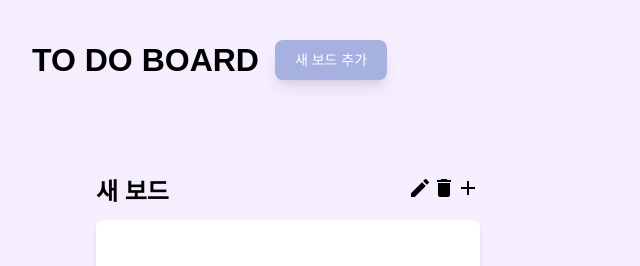
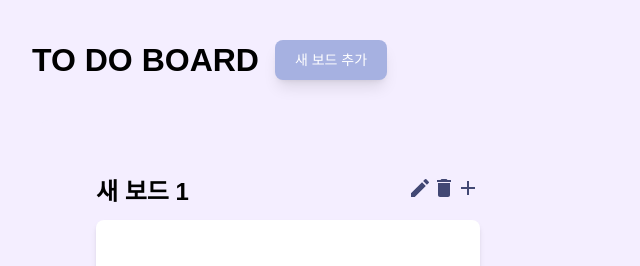
Before and after one commit to yCZwIqY/ljy_ToDoPage, a Next.js app: page / in a window 1280 px wide. Both pictures are taken after a click on the button "새 보드 추가". Shown: the top 266 px of the page, without its empty margins (0-640 px from the left). Built offline with nearby package versions, Linux system fonts and the light colour scheme.

Commit message:
[FIX] 컴포넌트 구조 개선

```diff
--- a/app/_components/BoardItem.tsx
+++ b/app/_components/BoardItem.tsx
@@ -1,12 +1,11 @@
 'use client';
-import React, { useEffect, useRef, useState } from 'react';
+import React from 'react';
 import useBoardsStore from '@/store/useBoardsStore';
-import { MdDelete, MdEdit } from 'react-icons/md';
-import { IoIosCheckmarkCircle } from 'react-icons/io';
 import { BiPlus } from 'react-icons/bi';
 import useTodoStore from '@/store/useTodoStore';
 import TodoItem from '@/app/_components/TodoItem';
 import DnDItem from '@/app/_components/DnDItem';
+import EditableText from '@/app/_components/EditableText';
 
 interface BoardItemProps {
     id: number;
@@ -15,31 +14,13 @@ interface BoardItemProps {
 
 const BoardItem = ({ id, name }: BoardItemProps) => {
     const { editBoard, removeBoard } = useBoardsStore();
-    const [editMode, setEditMode] = useState<boolean>(false);
-    const [inputValue, setInputValue] = useState<string>(name);
-    const inputRef = useRef<HTMLInputElement>(null);
     const { addTodo, getTodos } = useTodoStore();
-
-    useEffect(() => {
-        if (editMode && inputRef.current) {
-            inputRef.current.focus();
-        }
-    }, [editMode]);
-
-    const onChange = (e) => {
-        setInputValue(e.target.value);
-    };
-
-    const onEdit = () => {
-        setEditMode(true);
-    };
 
     const onDelete = () => {
         removeBoard(id!);
     };
-    const onComplete = () => {
-        editBoard(id!, { name: inputValue });
-        setEditMode(false);
+    const onComplete = (value) => {
+        editBoard(id!, { name: value });
     };
 
     const onAddTodo = () => {
@@ -47,42 +28,21 @@ const BoardItem = ({ id, name }: BoardItemProps) => {
     };
     return (
         <div className={'min-w-96 h-full flex flex-col text-subtitle mb-3 '}>
-            <div className={'flex justify-between mb-3'}>
-                {editMode ? (
-                    <>
-                        <input
-                            className={
-                                'bg-transparent border-none outline-none underline underline-offset-4'
-                            }
-                            ref={inputRef}
-                            value={inputValue}
-                            onChange={onChange}
-                            onBlur={onComplete}
-                        />
-                        <button onClick={onComplete}>
-                            <IoIosCheckmarkCircle />
-                        </button>
-                    </>
-                ) : (
-                    <>
-                        <h3>{name}</h3>
-                        <span>
-                            <button onClick={onEdit}>
-                                <MdEdit />
-                            </button>
-                            <button onClick={onDelete}>
-                                <MdDelete />
-                            </button>
-                            <button onClick={onAddTodo}>
-                                <BiPlus />
-                            </button>
-                        </span>
-                    </>
-                )}
+            <div className={'flex justify-center items-start mb-3'}>
+                <EditableText
+                    onComplete={onComplete}
+                    onDelete={onDelete}
+                    defaultValue={name}
+                >
+                    <h3>{name}</h3>
+                </EditableText>
+                <button onClick={onAddTodo}>
+                    <BiPlus color={'#424874'} />
+                </button>
             </div>
             <div
                 className={
-                    'bg-white flex-1 rounded-lg shadow-md overflow-y-scroll'
+                    'bg-white flex-1 rounded-lg shadow-md overflow-y-scroll p-2'
                 }
             >
                 {getTodos(id).map((todo) => (
--- a/app/_components/BoardList.tsx
+++ b/app/_components/BoardList.tsx
@@ -42,14 +42,6 @@ const BoardList = () => {
         }
     }, [todos]);
 
-    const onDragComplete = (type: DragType, target: DragItem) => {
-        if (type === 'board') {
-            editBoard(target.id!, target as Board);
-        } else {
-            editTodo(target.id!, target as Todo);
-        }
-    };
-
     const onBoardMove = (target: Board) => {
         editBoard(target.id!, target);
     };
--- a/app/_components/DnDProvider.tsx
+++ b/app/_components/DnDProvider.tsx
@@ -38,6 +38,8 @@ const DnDProvider = ({
     const [dragTarget, setDragTarget] = useState<DragItem | null>(null);
     const [dragType, setDragType] = useState<DragType | null>(null);
 
+    const LAST_ORDER = 999;
+
     const onDragStart = (e, target: DragItem, type: DragType) => {
         e.stopPropagation();
         setDragTarget(target);
@@ -72,7 +74,7 @@ const DnDProvider = ({
             onTodoMove({
                 ...dragTarget,
                 boardId: dropTarget.id,
-                order: 999,
+                order: LAST_ORDER,
             } as Todo);
         }
     };
--- /dev/null
+++ b/app/_components/EditableText.tsx
@@ -0,0 +1,82 @@
+import React, { ReactNode, useEffect, useRef, useState } from 'react';
+import { MdDelete, MdEdit } from 'react-icons/md';
+import { IoIosCheckmarkCircle } from 'react-icons/io';
+
+interface EditableText {
+    type?: 'text' | 'textarea';
+    onComplete: (value: string) => void;
+    onDelete: () => void;
+    children: ReactNode;
+    defaultValue: string;
+}
+
+const EditableText = ({
+    type = 'text',
+    onComplete,
+    onDelete,
+    children,
+    defaultValue,
+}: EditableText) => {
+    const [editMode, setEditMode] = useState<boolean>(false);
+    const [inputValue, setInputValue] = useState<string>(defaultValue);
+    const inputRef = useRef<HTMLInputElement>(null);
+    const textAreaRef = useRef<HTMLTextAreaElement>(null);
+
+    useEffect(() => {
+        if (editMode) {
+            if (inputRef.current) inputRef.current.focus();
+            if (textAreaRef.current) textAreaRef.current.focus();
+        }
+    }, [editMode]);
+
+    const onEdit = () => {
+        setEditMode(true);
+    };
+
+    const onSave = () => {
+        setEditMode(false);
+        onComplete(inputValue);
+    };
+    return (
+        <div className={'flex-1 flex justify-between gap-2'}>
+            {editMode ? (
+                <>
+                    {type === 'text' ? (
+                        <input
+                            className={
+                                'w-full bg-transparent border-b-2 border-mute-default outline-none'
+                            }
+                            ref={inputRef}
+                            value={inputValue}
+                            onChange={(e) => setInputValue(e.target.value)}
+                        />
+                    ) : (
+                        <textarea
+                            className={'flex-1 border rounded-md resize-none'}
+                            ref={textAreaRef}
+                            value={inputValue}
+                            onChange={(e) => setInputValue(e.target.value)}
+                        />
+                    )}
+                    <button onClick={onSave}>
+                        <IoIosCheckmarkCircle color={'#424874'} />
+                    </button>
+                </>
+            ) : (
+                <>
+                    {children}
+                    <span>
+                        <button onClick={onEdit}>
+                            <MdEdit color={'#424874'} />
+                        </button>
+                        <button onClick={onDelete}>
+                            <MdDelete color={'#424874'} />
+                        </button>
+                    </span>
+                </>
+            )}
+        </div>
+    );
+};
+
+export default EditableText;
--- a/app/_components/TodoItem.tsx
+++ b/app/_components/TodoItem.tsx
@@ -1,8 +1,7 @@
-import React, { useState } from 'react';
+import React from 'react';
 import dayjs from 'dayjs';
-import { MdDelete, MdEdit } from 'react-icons/md';
-import { IoIosCheckmarkCircle } from 'react-icons/io';
 import useTodoStore, { Todo } from '@/store/useTodoStore';
+import EditableText from '@/app/_components/EditableText';
 
 interface TodoItemProps extends Todo {
     id: number;
@@ -10,19 +9,13 @@ interface TodoItemProps extends Todo {
 
 const TodoItem = (todo: TodoItemProps) => {
     const { id, content, createdAt } = todo;
-    const [editMode, setEditMode] = useState(false);
-    const [inputValue, setInputValue] = useState(content);
     const { editTodo, remoteTodo } = useTodoStore();
 
-    const onEdit = () => {
-        setEditMode(true);
-    };
     const onDelete = () => {
         remoteTodo(id);
     };
-    const onComplete = () => {
-        editTodo(id, { ...todo, content: inputValue, createdAt: new Date() });
-        setEditMode(false);
+    const onComplete = (value) => {
+        editTodo(id, { ...todo, content: value, createdAt: new Date() });
     };
 
     return (
@@ -31,40 +24,19 @@ const TodoItem = (todo: TodoItemProps) => {
                 'p-4 m-3 rounded-lg shadow-lg flex justify-between gap-2 text-body'
             }
         >
-            {editMode ? (
-                <>
-                    <textarea
-                        value={inputValue}
-                        onChange={(e) => setInputValue(e.target.value)}
-                        className={'flex-1 border rounded-md resize-none'}
-                        onBlur={onComplete}
-                    ></textarea>
-                    <button onClick={onComplete}>
-                        <IoIosCheckmarkCircle />
-                    </button>
-                </>
-            ) : (
-                <>
-                    <div>
-                        <div className={'whitespace-break-spaces'}>
-                            {content}
-                        </div>
-                        <div className={'text-sm text-mute-default mt-3'}>
-                            {dayjs(createdAt).format('YYYY-MM-DD')}
-                        </div>
+            <EditableText
+                type={'textarea'}
+                onComplete={onComplete}
+                onDelete={onDelete}
+                defaultValue={content}
+            >
+                <div>
+                    <div className={'whitespace-break-spaces'}>{content}</div>
+                    <div className={'text-sm text-mute-default mt-3'}>
+                        {dayjs(createdAt).format('YYYY-MM-DD')}
                     </div>
-                    <div>
-                        <span>
-                            <button onClick={onEdit}>
-                                <MdEdit />
-                            </button>
-                            <button onClick={onDelete}>
-                                <MdDelete />
-                            </button>
-                        </span>
-                    </div>
-                </>
-            )}
+                </div>
+            </EditableText>
         </div>
     );
 };
--- a/store/useBoardsStore.ts
+++ b/store/useBoardsStore.ts
@@ -12,7 +12,7 @@ export interface Board extends DragItem {
 interface BoardStore {
     boards: Board[];
     lastId: number;
-    addBoard: (name: string) => void;
+    addBoard: () => void;
     editBoard: (targetId: number, newBoard: Board) => void;
     removeBoard: (targetId: number) => void;
     initBoard: (boards: Board[], lastId: number) => void;
@@ -21,12 +21,12 @@ interface BoardStore {
 const useBoardsStore = create<BoardStore>((set) => ({
     boards: [],
     lastId: 0,
-    addBoard: (name: string) =>
+    addBoard: () =>
         set((state) => {
             const id = state.lastId + 1;
             const order = state.boards.length ? state.boards.length + 1 : 1;
             return {
-                boards: [...state.boards, { name, id, order }],
+                boards: [...state.boards, { name: '새 보드 ' + id, id, order }],
                 lastId: id,
             };
         }),
@@ -47,12 +47,12 @@ const useBoardsStore = create<BoardStore>((set) => ({
         set((state) => ({
             boards: state.boards.filter(({ id }) => id !== targetId),
         })),
-    initBoard: (boards: Board[]) =>
+    initBoard: (boards: Board[], lastId) =>
         set(() => ({
             boards: boards
                 .sort((a, b) => a.order - b.order)
                 .map((board, idx) => ({ ...board, order: idx + 1 })),
-            lastId: boards.length,
+            lastId,
         })),
 }));
 
--- a/store/useTodoStore.ts
+++ b/store/useTodoStore.ts
@@ -47,7 +47,13 @@ const useTodoStore = create<TodoStore>((set, get) => ({
         set((state) => ({
             todos: state.todos.filter((it) => it.id !== targetId),
         })),
-    initTodo: (todos: Todo[], lastId: number) => set(() => ({ todos, lastId })),
+    initTodo: (todos: Todo[], lastId) =>
+        set(() => ({
+            todos: todos
+                .sort((a, b) => a.order - b.order)
+                .map((todo, idx) => ({ ...todo, order: idx + 1 })),
+            lastId,
+        })),
 }));
 
 export default useTodoStore;
```
Also changed, not shown: app/_components/AddBoardButton.tsx (+7 -6 lines).
